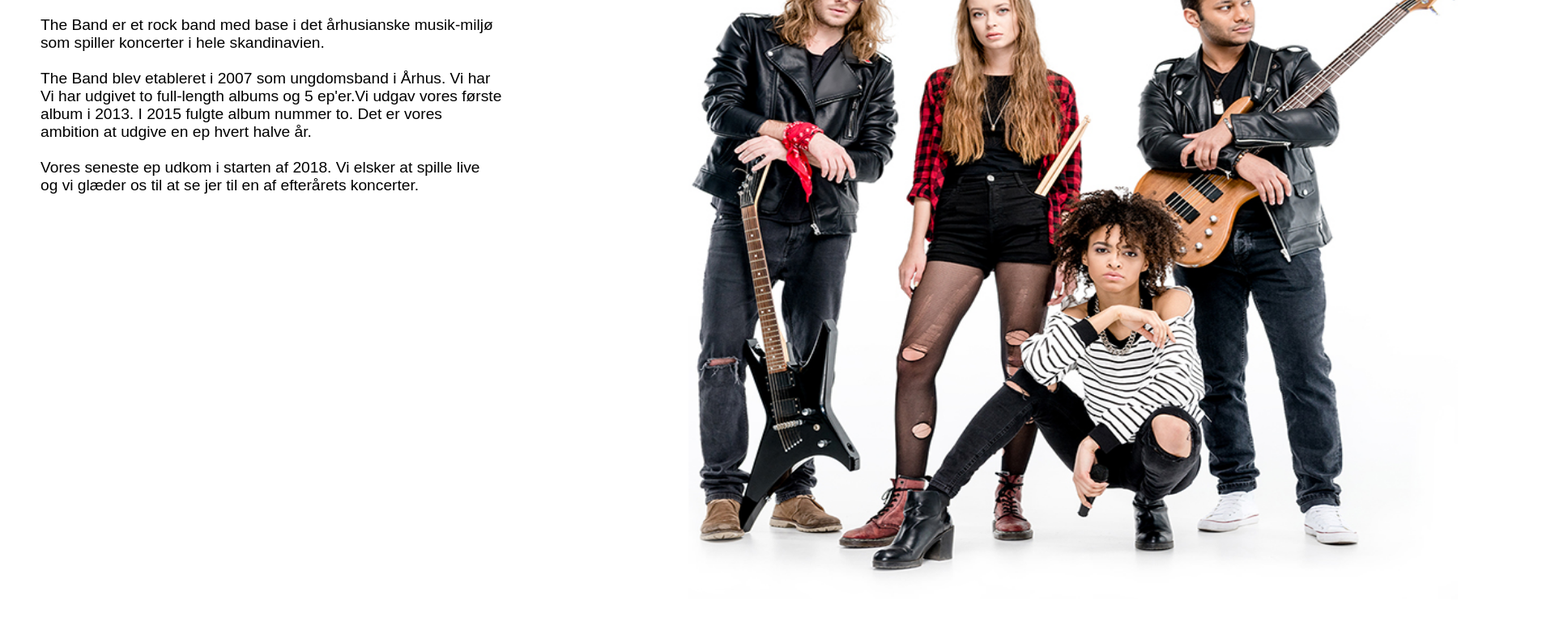
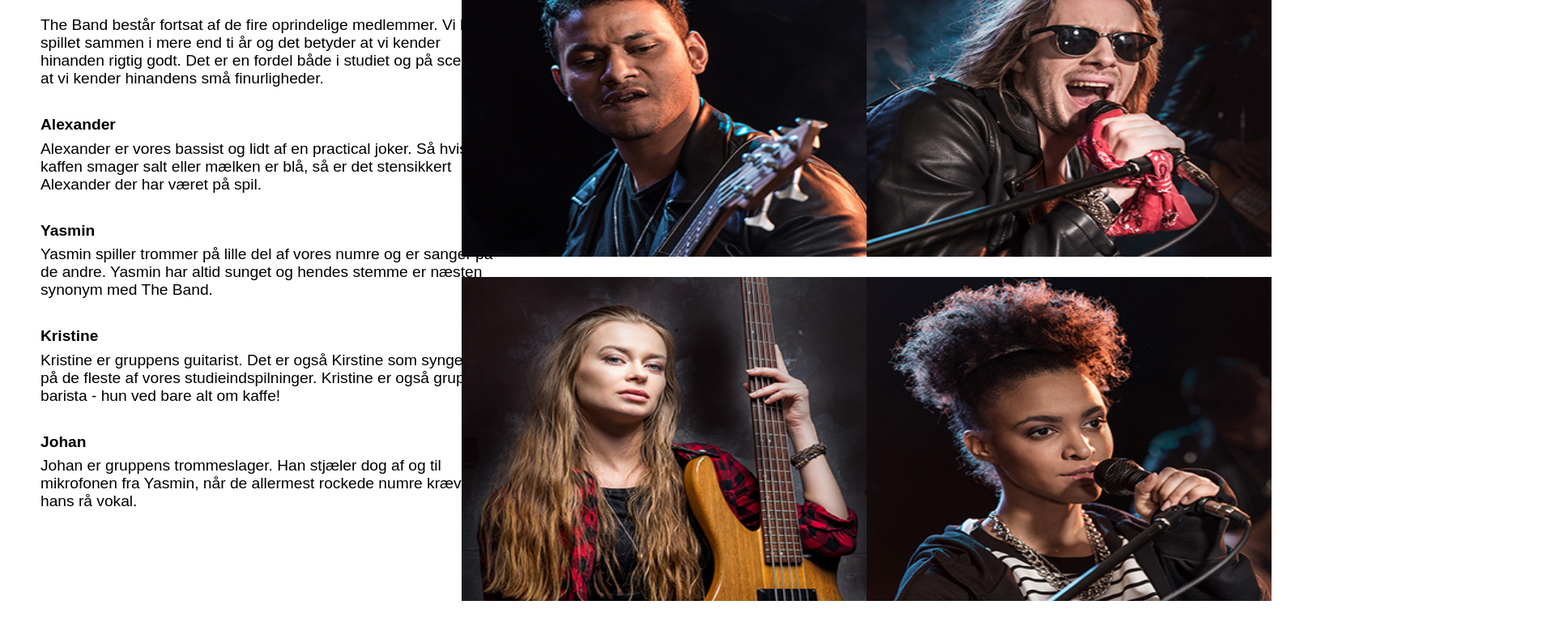
Before and after one commit to JonGelt/The-Band-website, a plain HTML site: page medlemmer.html in a window 1280 px wide. Shown: the part 333-1122 px from the top of the page at 81% size, 1920 px wide, since content can reach past the window. Drawn offline with Linux system fonts and the light colour scheme.

Commit message:
Tilfjøde Medlemmer

```diff
--- a/layout.css
+++ b/layout.css
@@ -19,7 +19,7 @@
 .navigation{
      display: flex;
     padding: 7.8% 20%;
-    justify-content: space-between;
+
     align-items: center;
 }
 
@@ -48,11 +48,23 @@
 }
 
 .text-box h1{
+    position: relative;
     padding: 35px 50px;
     font-size: 50px;
 }
 
+.text-box h4{
+    position: relative;
+    padding-left: 50px;
+    padding-right: 50px;
+    padding-top: 35px;
+    padding-bottom: 7.5px;
+
+}
+
+
 .text-box p{
+    position: relative;
     padding: 0px 50px;
 }
 
@@ -61,6 +73,25 @@
     position: relative;
     bottom: 350px;
     left: 850px;
+
+
+
+}
+.text-box-portrait{
+    display: grid;
+  grid-template-rows: repeat(2, 1fr);
+  grid-template-columns: repeat(2, 1fr);
+  width: 55.5%;
+  height: 850px;
+  top: 0;
+  left: 10;
+  right: 0;
+  bottom: 0;
+  margin: auto;
+
+
+  position: absolute
+
 
 
 
--- a/medlemmer.html
+++ b/medlemmer.html
@@ -27,22 +27,44 @@
     </header>
 
     <div class="text-box">
-        <h1>The Band spiller op</h1>
-           <p>The Band er et rock band med base i det århusianske musik-miljø
-           <br>som spiller koncerter i hele skandinavien.</p>
+        <h1>Medlemmer</h1>
 
-           <p><br>The Band blev etableret i 2007 som ungdomsband i Århus. Vi har
-            <br>Vi har udgivet to full-length albums og 5 ep'er.Vi udgav vores første
-            <br>album i 2013. I 2015 fulgte album nummer to. Det er vores
-            <br>ambition at udgive en ep hvert halve år. </p>
 
-            <p><br>Vores seneste ep udkom i starten af 2018. Vi elsker at spille live
-            <br>og vi glæder os til at se jer til en af efterårets koncerter.</p>
+            <p>The Band består fortsat af de fire oprindelige medlemmer. Vi  har
+                <br>spillet sammen i mere end ti år og det betyder at vi kender
+                <br>hinanden rigtig godt. Det er en fordel både i studiet og på scenen
+                <br>at vi kender hinandens små finurligheder. </p>
 
-            <div class="text-box-img">
-                <img src="theband.jpg" width="950" height="850" alt="Billede af band">
+            <h4>Alexander</h4>
+            <p>Alexander er vores bassist og lidt af en practical joker. Så hvis
+            <br> kaffen smager salt eller mælken er blå, så er det stensikkert
+            <br> Alexander der har været på spil.</p>
+
+            <h4>Yasmin</h4>
+            <p>Yasmin spiller trommer på lille del af vores numre og er sanger på
+            <br>de andre. Yasmin har altid sunget og hendes stemme er næsten
+            <br>synonym med The Band.</p>
+
+            <h4>Kristine</h4>
+            <p>Kristine er gruppens guitarist. Det er også Kirstine som synger kor
+            <br>på de fleste af vores studieindspilninger. Kristine er også gruppens
+            <br>barista - hun ved bare alt om kaffe! </p>
+
+            <h4>Johan</h4>
+            <p>Johan er gruppens trommeslager. Han stjæler dog af og til
+            <br>mikrofonen fra Yasmin, når de allermest rockede numre kræver
+            <br>hans rå vokal. </p>
+
+
+
+            <div class="text-box-portrait">
+                <img class="portrait" src="portrait_alexander.jpg" width="500" height="400" alt="Alexander portrait">
+                <img class="portrait" src="portrait_johan.jpg" width="500" height="400" alt=" Johan portrait">
+                <img class="portrait" src="portrait_kristine.jpg" width="500" height="400" alt=" Kristine portrait">
+                <img class="portrait" src="portrait_yasmin.jpg" width="500" height="400" alt="Yasmin portrait">
 
             </div>
+
 
 
 
```
Also changed, not shown: index.html (+1 -1 lines), portrait_alexander.jpg (renamed from img/portrait_alexander.jpg), portrait_johan.jpg (renamed from img/portrait_johan.jpg), portrait_kristine.jpg (renamed from img/portrait_kristine.jpg), portrait_yasmin.jpg (renamed from img/portrait_yasmin.jpg).
